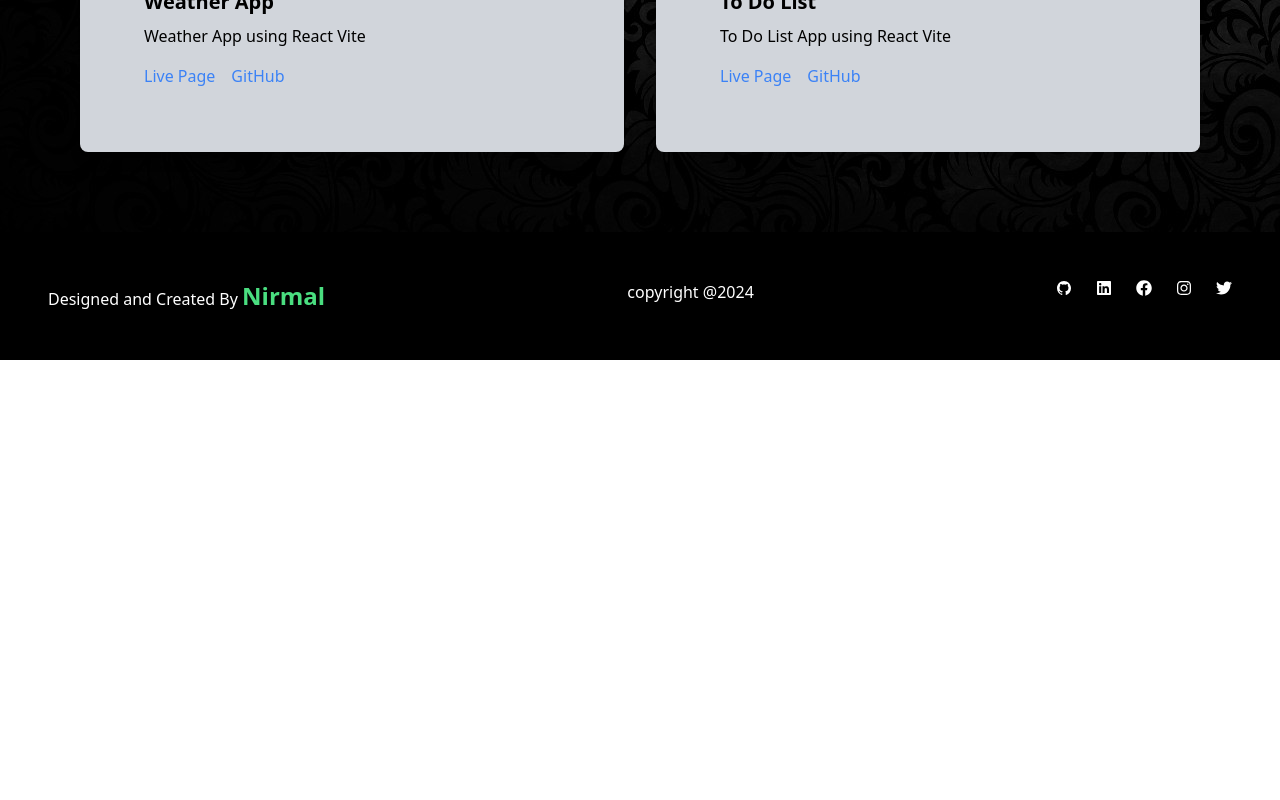
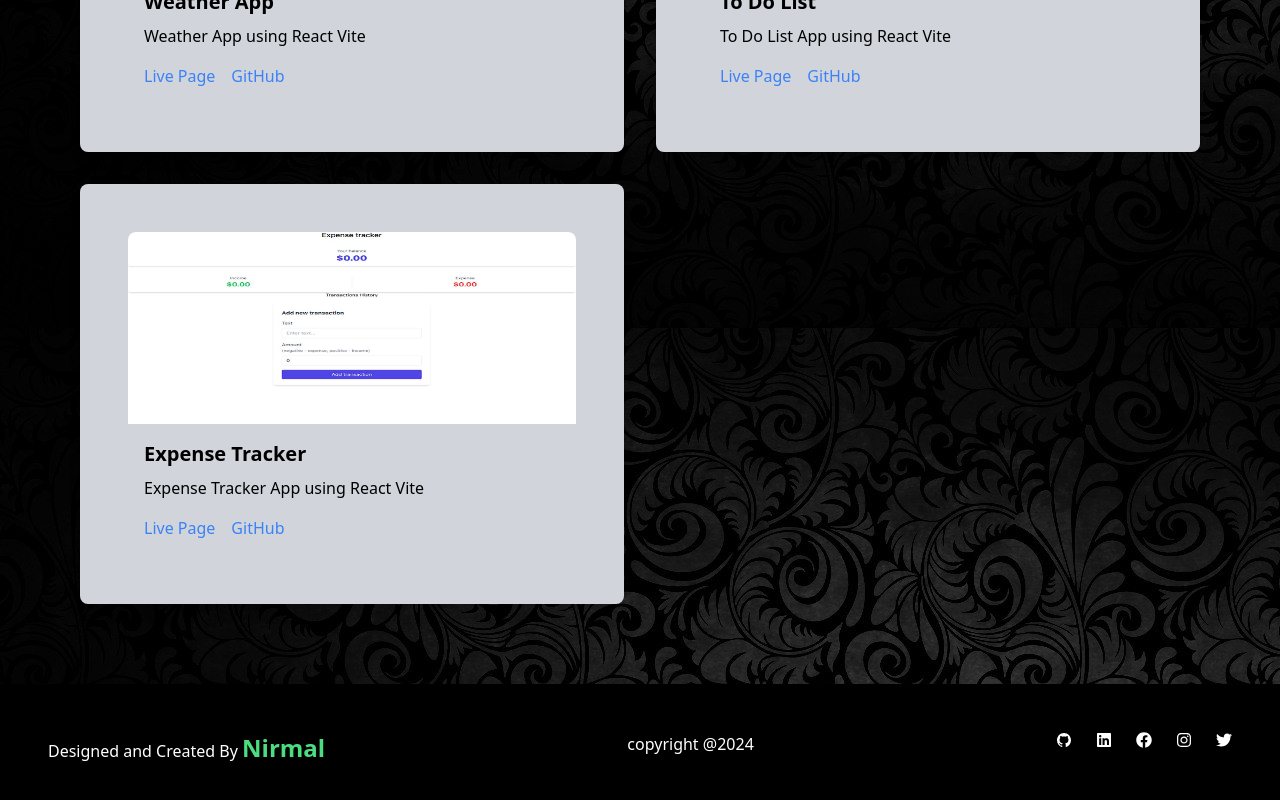
Before and after one commit to Nirmallamrin/MyPortFolio1, a React (Vite) app: page /projects in a window 1280 px wide. Shown: the part 968-1768 px from the top of the page. Before the commit the page ends 1328 px from the top, so only its background shows below. Built offline with nearby package versions, Linux system fonts and the light colour scheme.

Commit message:
projects added

```diff
--- a/src/components/Projects.jsx
+++ b/src/components/Projects.jsx
@@ -3,6 +3,7 @@ import ecommerce from "../assets/IMG39.jpg"
 import news from "../assets/IMG40.jpg"
 import weather from "../assets/IMG41.png"
 import todo from "../assets/IMG42.png"
+import expense from "../assets/IMG43.png"
 const projects = [
   {
     title: 'E-Commerce Web Application',
@@ -32,6 +33,13 @@ const projects = [
     liveLink: 'https://to-do-list-seven-beta-43.vercel.app/',
     githubLink: 'https://github.com/Nirmallamrin/To-Do-List.git',
   },
+  {
+    title: "Expense Tracker",
+    description: "Expense Tracker App using React Vite",
+    imageUrl: expense,
+    liveLink: 'https://expense-tracker-rouge-ten.vercel.app/',
+    githubLink: 'https://github.com/Nirmallamrin/ExpenseTracker.git',
+  },
 
 ];
 
```
Also changed, not shown: src/assets/IMG43.png (added).
